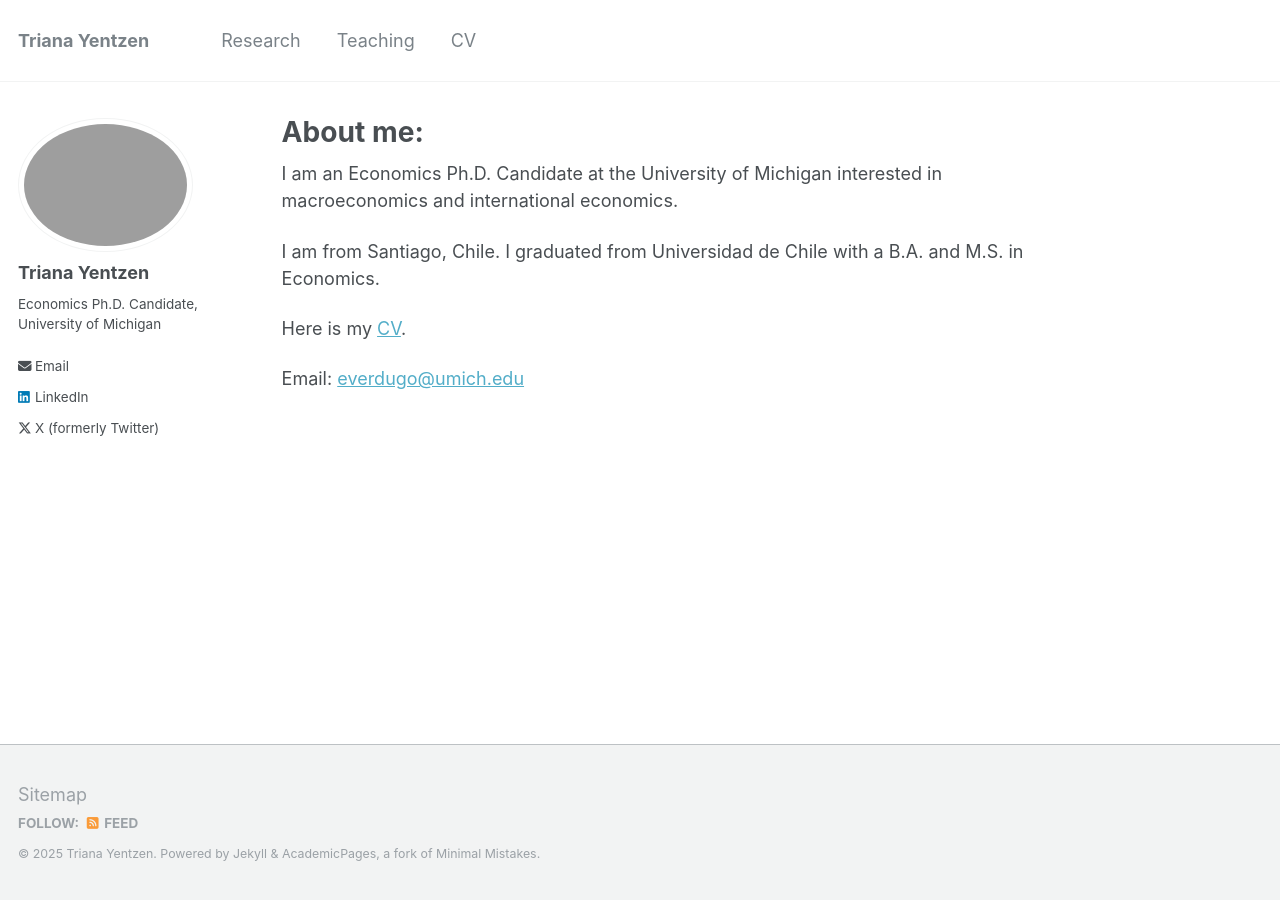
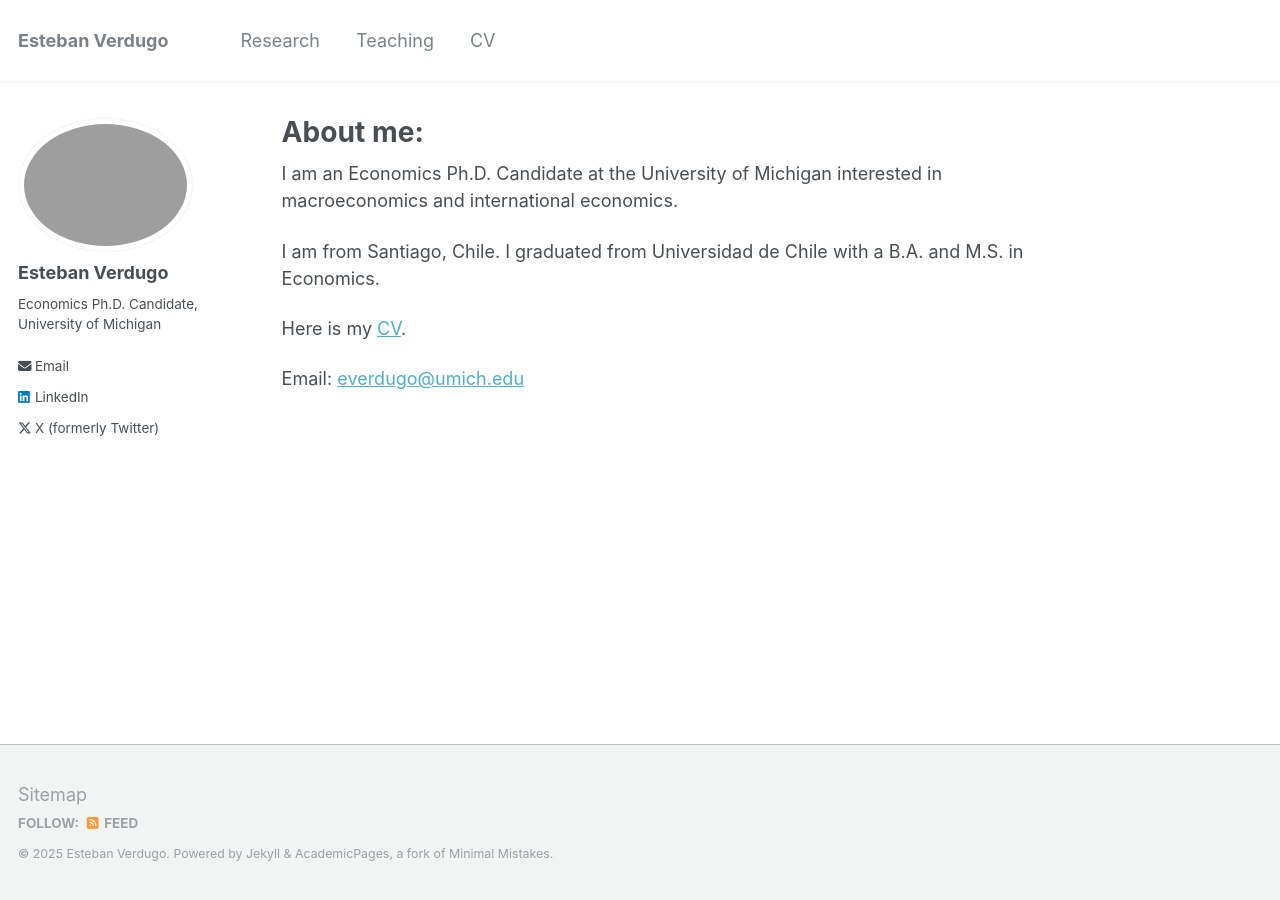
Before and after one commit to everdugop/everdugop.github.io, a Jekyll site: the page built from _pages/about.md, in a window 1280 px wide. Built offline with Jekyll 4.4.1, drawn with Linux system fonts in a browser that asks for light colours.

Commit message:
Update _config.yml

```diff
--- a/_config.yml
+++ b/_config.yml
@@ -8,13 +8,13 @@
 
 # Basic Site Settings
 locale                   : "en-US"
-title                    : "Triana Yentzen"
+title                    : "Esteban Verdugo"
 title_separator          : "-"
-name                     : &name "Triana Yentzen"
+name                     : &name "Esteban Verdugo"
 description              : &description "personal description"
-url                      : https://tyentzen.github.io # the base hostname & protocol for your site e.g. "https://mmistakes.github.io"
+url                      : https://everdugop.github.io # the base hostname & protocol for your site e.g. "https://mmistakes.github.io"
 baseurl                  : "" # the subpath of your site, e.g. "/blog"
-repository               : "tyentzen/tyentzen.github.io"
+repository               : "everdugop/everdugop.github.io"
 port                     : 4040
 
 # Site Author - The following control what appear as part of the author content on the side bar.
@@ -23,10 +23,10 @@
 author:
   # Biographic information
   avatar           : "profile.jpeg"
-  name             : "Triana Yentzen"
+  name             : "Esteban Verdugo"
   pronouns         : # example: "she/her"
   bio              : "Economics Ph.D. Candidate, University of Michigan"
-  email            : "trianay@umich.edu"
+  email            : "everdugo@umich.edu"
 
   # Social media
   linkedin         : 'trianayentzen'
```
